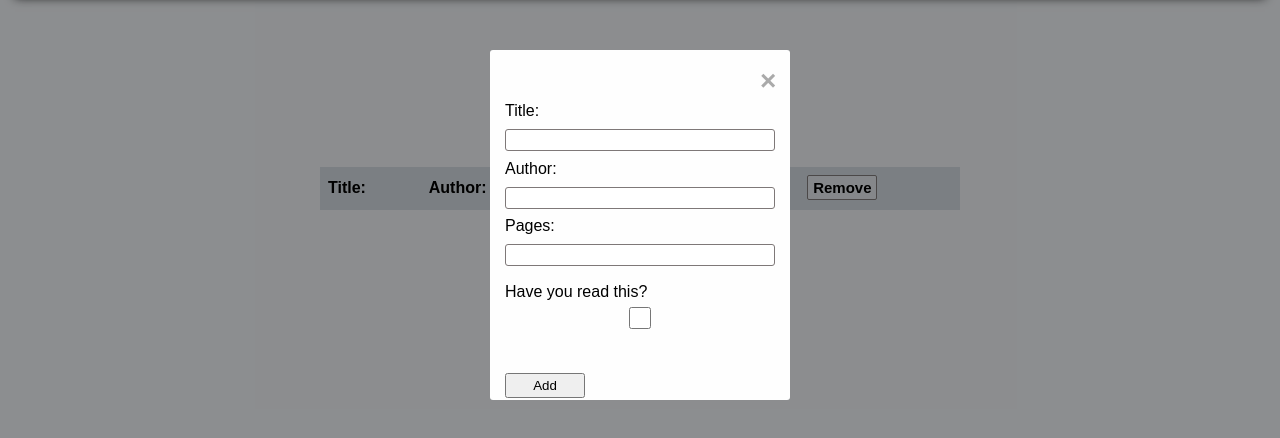
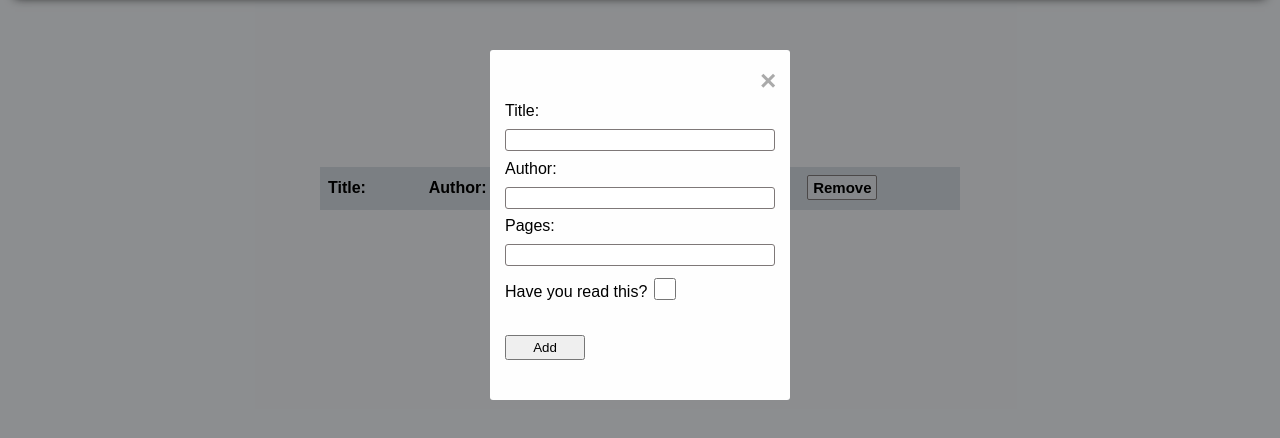
Before and after one commit to Chantee-H/library, a plain HTML site: page index.html in a window 1280 px wide. Both pictures are taken after a click on the button "Add Book". Shown: the part 100-538 px from the top of the page. Drawn offline with Linux system fonts and the light colour scheme.

Commit message:
Update styles.css

```diff
--- a/styles.css
+++ b/styles.css
@@ -77,17 +77,16 @@ table {
 
 #read1 {
     margin-top: 8px;
-    margin-bottom: 10px;
 }
 
-/* #read2 {
+#read2 {
     position: absolute;
 }
 
 #read {
     position: relative;
     margin-left: 25px;
-} */
+}
 
 .read-btn, .not-read{
     width: 75px;
```
